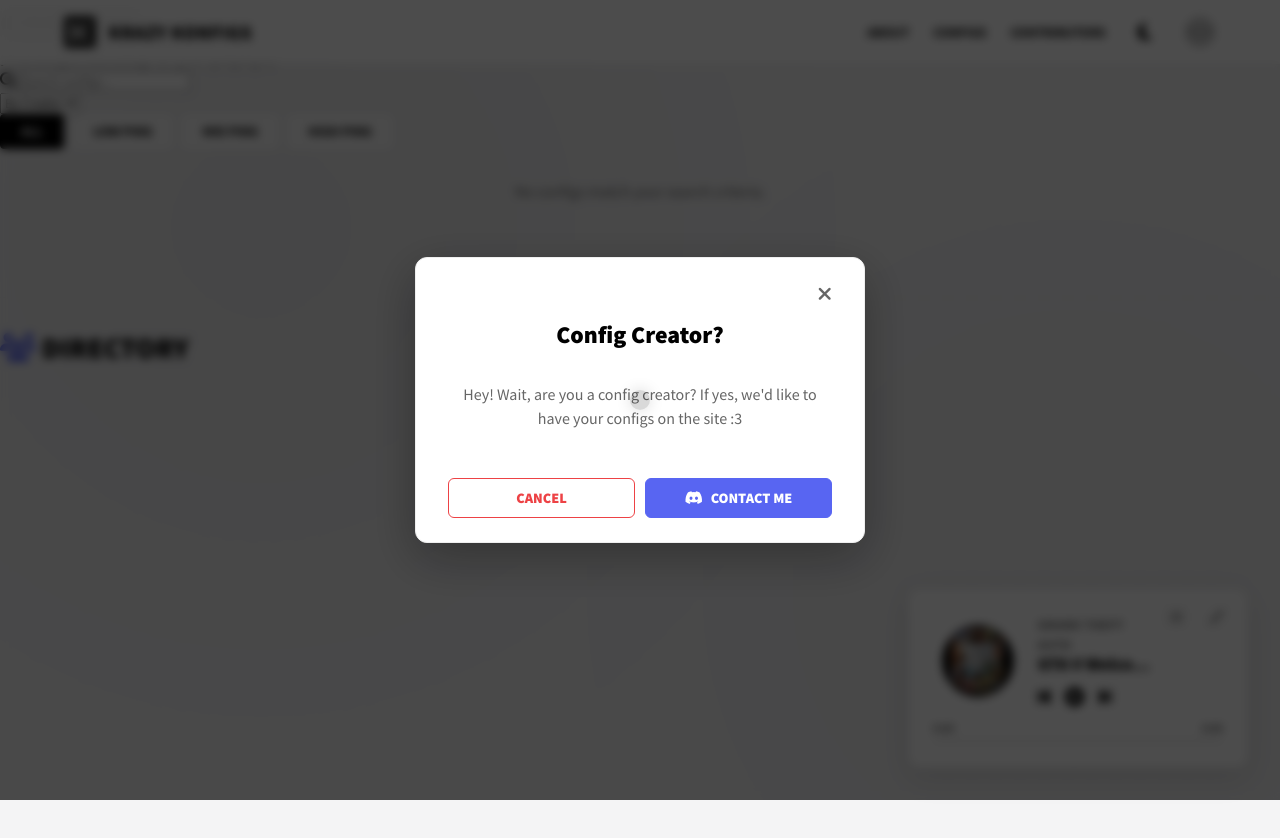
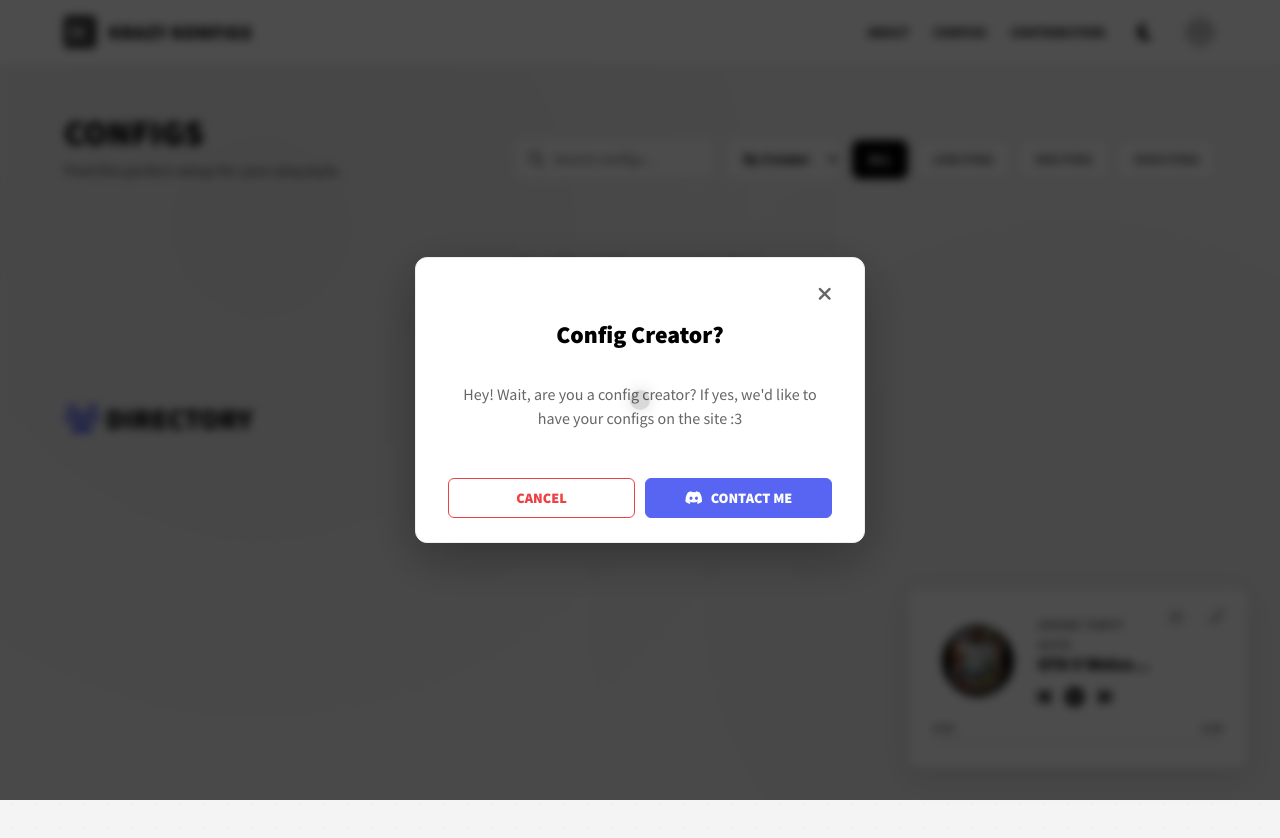
Before and after one commit to NotNsZz/krazykonfigs-site, a plain HTML site: page dashboard.html in a window 1280 px wide. Before the commit the page ends 800 px from the top, so only its background shows below. Drawn offline with nearby package versions, Linux system fonts and the light colour scheme; no server answers; placeholder pictures from the web are drawn by us.

Commit message:
Update dashboard.css

```diff
--- a/assets/css/dashboard.css
+++ b/assets/css/dashboard.css
@@ -1,35 +1,135 @@
-/* --- HERO SECTION --- */
-.hero { height: 60vh; display: flex; flex-direction: column; justify-content: center; align-items: center; text-align: center; padding: 0 5%; margin-top: 60px; }
-.hero h1 { font-size: clamp(2.5rem, 6vw, 4rem); font-weight: 900; margin-bottom: 1rem; letter-spacing: -1.5px; text-transform: uppercase; }
-.hero p { color: var(--text-muted); font-size: 1.1rem; max-width: 600px; margin-bottom: 2.5rem; }
-.hero-btn { padding: 16px 40px; border-radius: 4px; background: var(--text-main); color: var(--bg-body); font-size: 1rem; font-weight: 800; cursor: pointer; text-decoration: none; transition: var(--transition); border: 2px solid var(--text-main); text-transform: uppercase; }
-.hero-btn:hover { background: transparent; color: var(--text-main); }
+/* --- DASHBOARD CONTAINER & HERO FIX --- */
+.dashboard-container {
+    width: 90%;
+    max-width: 1400px;
+    margin: 110px auto 4rem auto; /* FIX: Pushes everything below the fixed navbar! */
+    animation: fadeIn 0.5s ease;
+}
 
-/* --- GRID LAYOUTS --- */
-.section-padding { padding: 4rem 10%; }
-.config-grid { display: grid; grid-template-columns: repeat(auto-fit, minmax(360px, 1fr)); gap: 2rem; }
+@keyframes fadeIn { from { opacity: 0; transform: translateY(20px); } to { opacity: 1; transform: translateY(0); } }
 
-/* --- CONFIG CARDS --- */
-.config-card { background: var(--card-inner); border: 1px solid var(--border); border-radius: 8px; padding: 2rem; transition: var(--transition); display: flex; flex-direction: column; justify-content: space-between; position: relative; }
-.card-head { margin-bottom: 1rem; display: flex; align-items: center; gap: 10px; font-weight: 900; font-size: 1.2rem; text-transform: uppercase; letter-spacing: 0.5px; }
-.card-divider { height: 2px; width: 100%; background: var(--border); margin-bottom: 1.5rem; }
-.section-label { font-size: 0.8rem; font-weight: 800; color: var(--text-main); margin-bottom: 0.8rem; display: flex; align-items: center; gap: 8px; text-transform: uppercase; letter-spacing: 1px; }
-.data-row { display: flex; justify-content: space-between; padding: 4px 0; font-size: 0.9rem; font-weight: 600; }
-.data-val { font-weight: 800; color: var(--text-main); }
-.card-footer-box { margin-top: 1.5rem; display: flex; justify-content: space-between; align-items: flex-end; }
-.revert-badge { background: var(--bg-card); color: var(--text-main); border: 1px solid var(--border); padding: 6px 12px; font-weight: 900; font-size: 0.75rem; border-radius: 4px; display: inline-block; box-shadow: 0 4px 6px rgba(0,0,0,0.05); }
-.review-trigger-btn { margin-top: 1.5rem; width: 100%; padding: 12px; border-radius: 4px; background: transparent; border: 1px solid var(--text-main); color: var(--text-main); font-weight: 700; cursor: pointer; transition: var(--transition); display: flex; justify-content: center; align-items: center; gap: 8px; font-family: inherit; }
-.review-trigger-btn:hover { background: var(--text-main); color: var(--bg-body); }
+/* --- HERO HEADER & FILTERS --- */
+.dash-header {
+    display: flex;
+    justify-content: space-between;
+    align-items: flex-end;
+    margin-bottom: 2.5rem;
+    flex-wrap: wrap;
+    gap: 1.5rem;
+}
 
-/* --- FILTERS & INPUTS --- */
-.filter-btn { padding: 8px 20px; border-radius: 4px; border: 1px solid var(--border); background: var(--card-inner); color: var(--text-main); font-size: 0.85rem; font-weight: 700; cursor: pointer; transition: var(--transition); text-transform: uppercase; }
-.filter-btn.active { background: var(--text-main); color: var(--bg-body); border-color: var(--text-main); }
-.form-input { width: 100%; padding: 12px; border: 1px solid var(--border); background: var(--bg-body); color: var(--text-main); border-radius: 4px; font-family: inherit; font-weight: 600; outline: none; transition: border-color 0.3s; }
-.form-input:focus { border-color: var(--text-main); }
+.filter-controls {
+    display: flex;
+    gap: 10px;
+    flex-wrap: wrap;
+    align-items: center;
+}
 
-/* --- CONTRIBUTOR CARDS --- */
-.member-card { background: var(--card-inner); border: 1px solid var(--border); padding: 1.5rem; border-radius: 8px; display: flex; flex-direction: column; gap: 1rem; transition: var(--transition); }
-.member-header { display: flex; align-items: center; gap: 12px; }
-.badge-tag { font-size: 0.65rem; padding: 4px 10px; border-radius: 20px; font-weight: 800; text-transform: uppercase; background: transparent; border: 1px solid currentColor; letter-spacing: 0.5px; }
-body.dark-mode .badge-tag { filter: saturate(1.2) brightness(1.2); }
-body:not(.dark-mode) .badge-tag { filter: saturate(0.9) brightness(0.7); }
+.search-box {
+    position: relative;
+    display: flex;
+    align-items: center;
+}
+
+.search-box i {
+    position: absolute;
+    left: 14px;
+    color: var(--text-muted);
+}
+
+.search-box input {
+    padding: 10px 14px 10px 38px;
+    border-radius: 8px;
+    border: 1px solid var(--border);
+    background: var(--card-bg);
+    color: var(--text-main);
+    font-family: inherit;
+    font-size: 0.9rem;
+    font-weight: 600;
+    outline: none;
+    transition: 0.3s;
+    width: 200px;
+}
+
+.search-box input:focus { border-color: var(--accent); width: 250px; }
+
+.creator-dropdown {
+    padding: 10px 14px;
+    border-radius: 8px;
+    border: 1px solid var(--border);
+    background: var(--card-bg);
+    color: var(--text-main);
+    font-family: inherit;
+    font-size: 0.9rem;
+    font-weight: 700;
+    outline: none;
+    cursor: pointer;
+    transition: 0.3s;
+}
+.creator-dropdown:focus { border-color: var(--accent); }
+
+.filter-btn {
+    padding: 10px 16px;
+    border-radius: 8px;
+    border: 1px solid var(--border);
+    background: var(--card-bg);
+    color: var(--text-muted);
+    font-weight: 800;
+    font-size: 0.85rem;
+    transition: 0.2s;
+}
+
+.filter-btn.active, .filter-btn:hover {
+    background: var(--text-main);
+    color: var(--bg-body);
+    border-color: var(--text-main);
+}
+
+/* --- CONFIGS GRID --- */
+.config-grid {
+    display: grid;
+    grid-template-columns: repeat(auto-fill, minmax(320px, 1fr));
+    gap: 1.8rem;
+}
+
+/* --- DIRECTORY CONTRIBUTORS GRID FIX --- */
+.member-grid {
+    display: grid;
+    grid-template-columns: repeat(auto-fill, minmax(280px, 1fr));
+    gap: 1.5rem;
+}
+
+.member-card {
+    background: var(--card-bg);
+    border: 1px solid var(--border);
+    border-radius: 12px;
+    padding: 1.5rem;
+    transition: transform 0.2s cubic-bezier(0.175, 0.885, 0.32, 1.275), box-shadow 0.2s;
+}
+
+.member-card:hover {
+    transform: translateY(-5px) !important;
+    box-shadow: 0 15px 35px rgba(0,0,0,0.1);
+    border-color: var(--accent);
+}
+
+body.dark-mode .member-card:hover {
+    box-shadow: 0 15px 35px rgba(0,0,0,0.4);
+}
+
+.member-header {
+    display: flex;
+    align-items: center;
+    gap: 12px;
+    margin-bottom: 1.2rem;
+    padding-bottom: 1rem;
+    border-bottom: 1px solid var(--border);
+}
+
+/* --- RESPONSIVE ADJUSTMENTS --- */
+@media (max-width: 768px) {
+    .dash-header { flex-direction: column; align-items: flex-start; }
+    .filter-controls { width: 100%; justify-content: flex-start; }
+    .search-box, .search-box input { width: 100%; }
+    .creator-dropdown { flex: 1; }
+}
```
